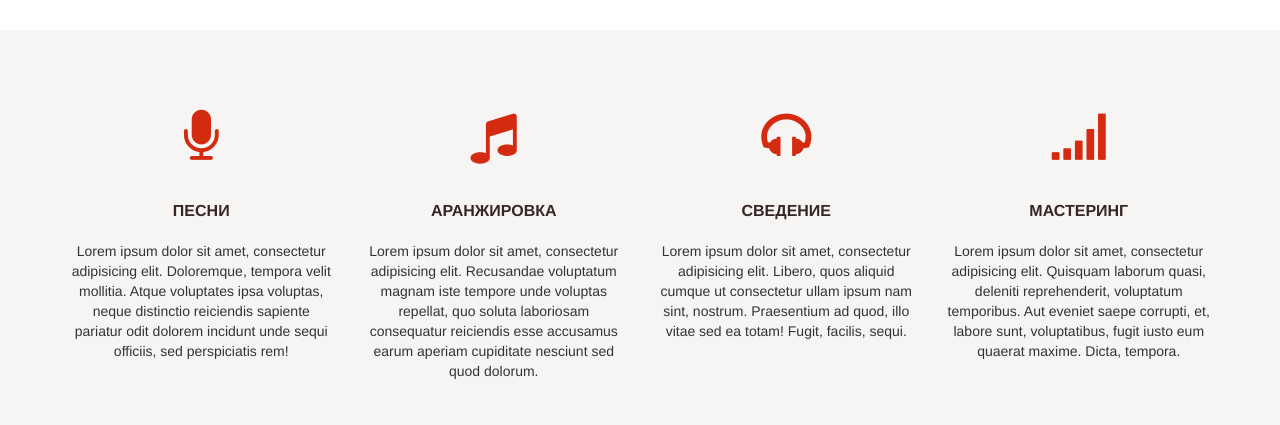
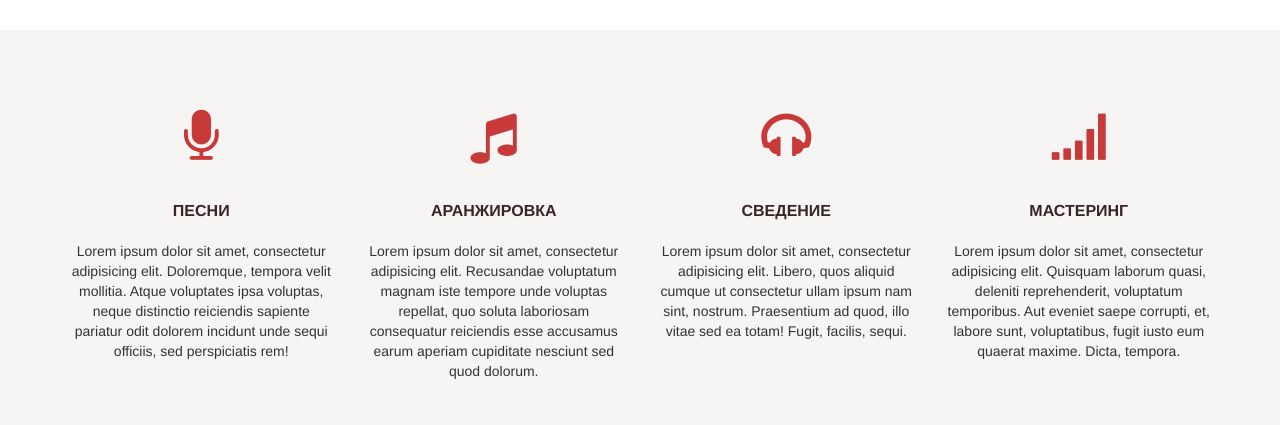
Before and after one commit to LEVLLN/RecordStudio, a Django app: page / in a window 1280 px wide. Shown: the part 753-1178 px from the top of the page. Run offline with Django 3.2, Linux system fonts and the light colour scheme; some libraries are stand-ins or nearby versions.

Commit message:
Change logo color

```diff
--- a/bookings/static/css/main.css
+++ b/bookings/static/css/main.css
@@ -86,7 +86,7 @@
 .h-caption i {
 	display: block;
 	font-size: 54px;
-	color: #d42b10;
+	color: #C83939;
 	margin-bottom: 36px;
 }
 .h-caption h4 {
```
